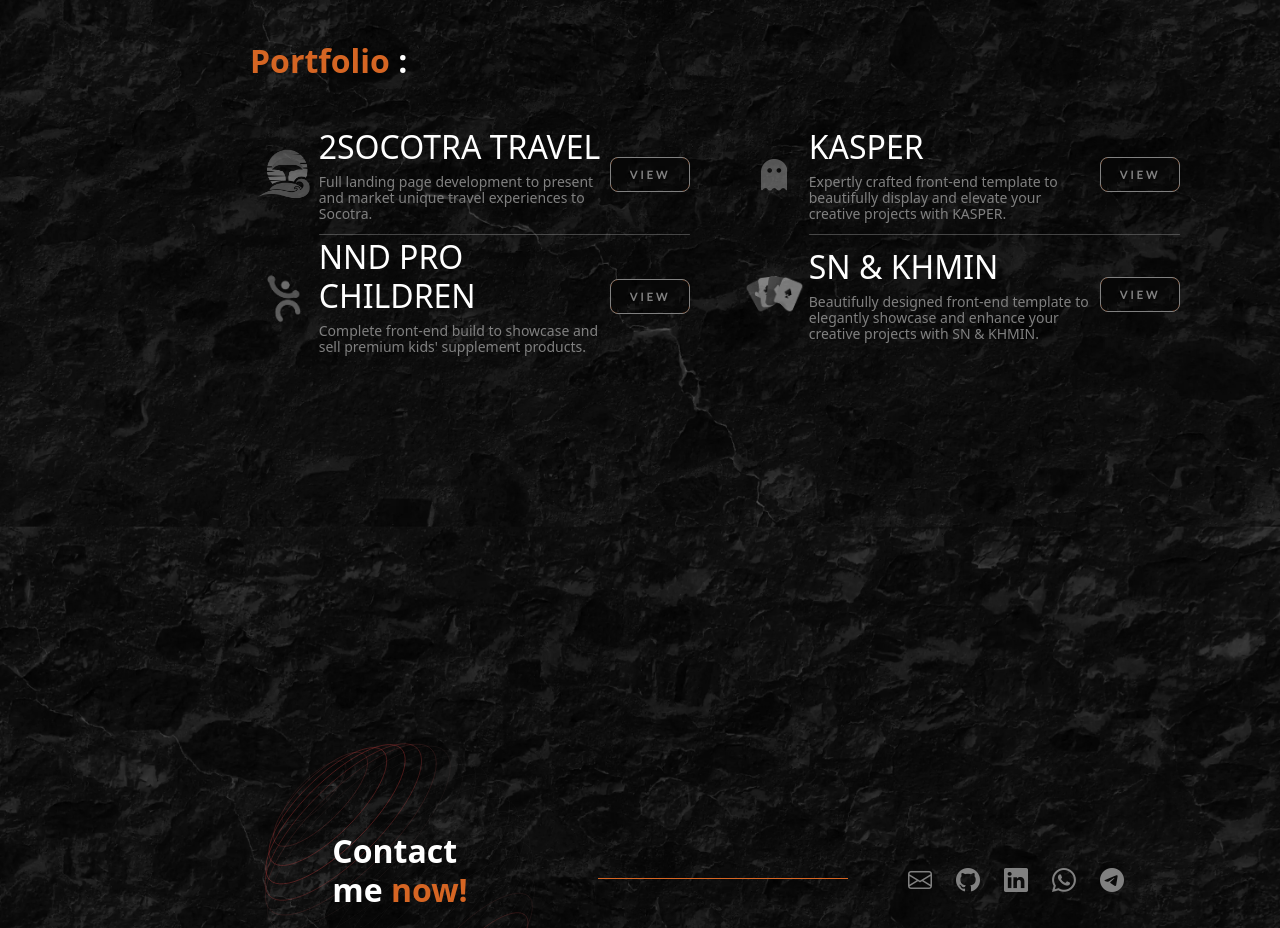
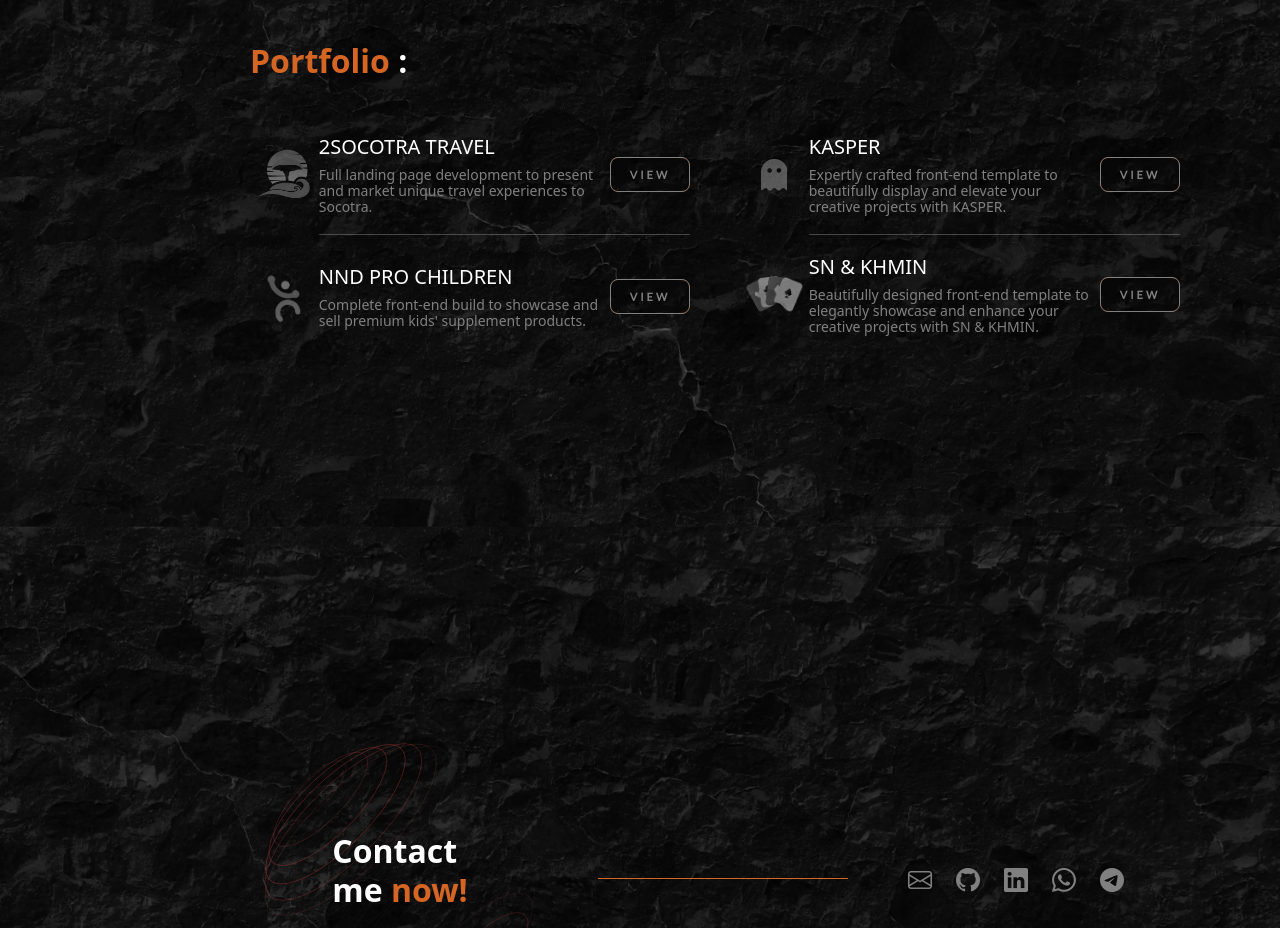
Before and after one commit to sayed-diab/Portfolio, a React (Vite) app: page / in a window 1280 px wide. Shown: the part 3740-4668 px from the top of the page. Built offline with nearby package versions, Linux system fonts and the light colour scheme; grey boxes are pictures that could not be loaded; a web font is replaced by a local one.

Commit message:
Update description styles to improve text alignment and font size

```diff
--- a/src/styles/portfolio.css
+++ b/src/styles/portfolio.css
@@ -104,9 +104,10 @@ button[aria-haspopup="dialog"]:hover .button-container-3 {
 
 }
 
-.info .description {
+.description {
     h2 {
         text-align: left;
+        font-size: 20px;
     }
 
     p {
```
